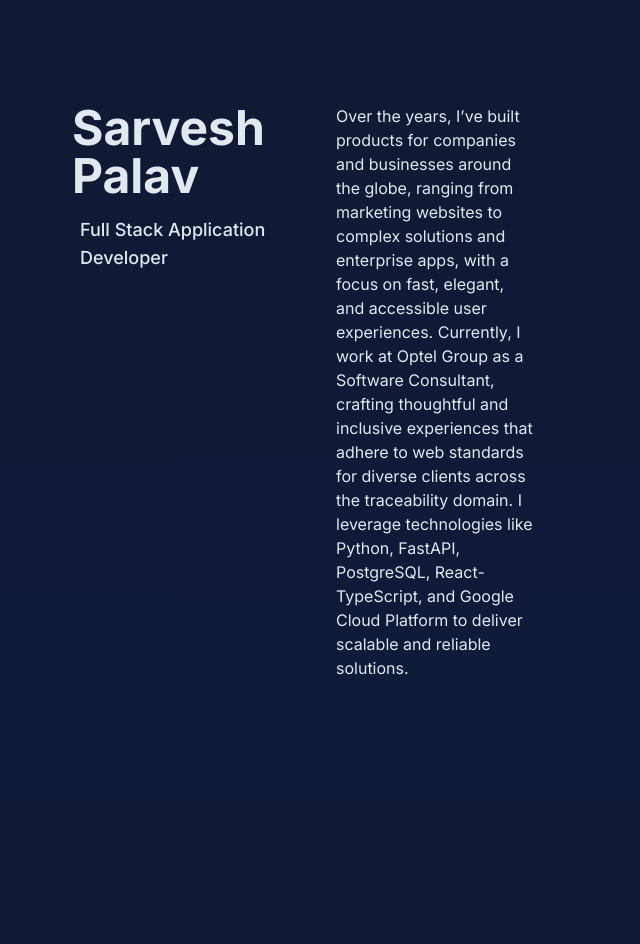
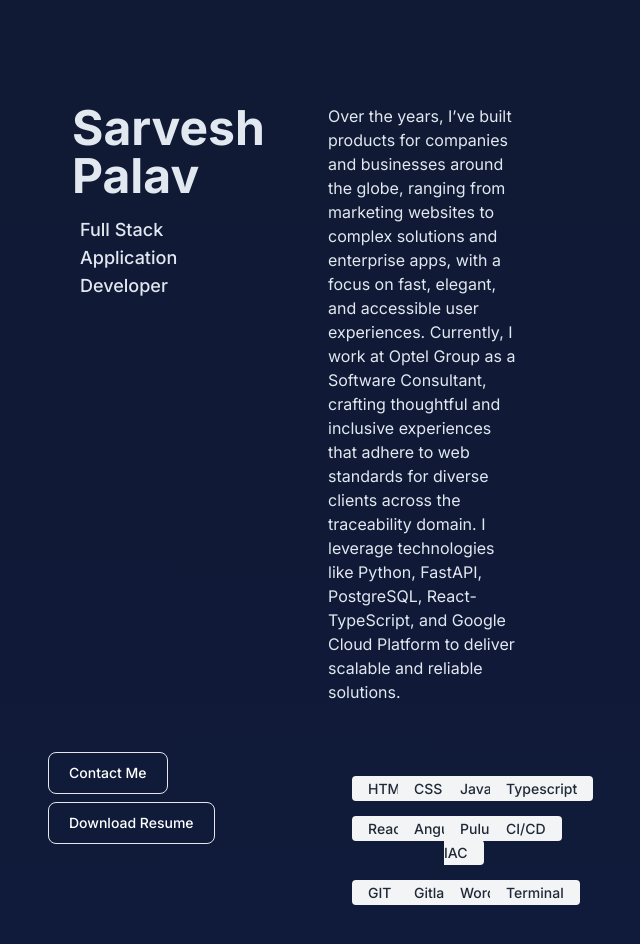
Before and after one commit to sarveshpalav/personal-portfolio-website, a Next.js app: page / in a window 1280 px wide. Shown: the top 944 px of the page, without its empty margins (336-976 px from the left). Before the commit the page ends 800 px from the top, so only its background shows below. Built offline with nearby package versions, Linux system fonts and the light colour scheme.

Commit message:
feat: implement skill bades and buttons

```diff
--- a/src/app/page.tsx
+++ b/src/app/page.tsx
@@ -1,4 +1,3 @@
-import Image from "next/image";
 
 export default function Home() {
   return (
@@ -15,7 +14,59 @@ export default function Home() {
 Currently, I work at Optel Group as a Software Consultant, crafting thoughtful and inclusive experiences that adhere to web standards for diverse clients across the traceability domain. I leverage technologies like Python, FastAPI, PostgreSQL, React-TypeScript, and Google Cloud Platform to deliver scalable and reliable solutions.
 
         </div>
+
+
+        <div className="grid grid-cols-1 md:grid-cols-2 gap-4 w-full mt-2 md:col-span-3 ">
+        <div className=" mx-4 md:mx-0">
+        <button type="button" className="text-white hover:text-white border border-white-700 hover:bg-white-800 focus:ring-4 focus:outline-none focus:ring-white-300 font-medium rounded-lg text-sm px-5 py-2.5 text-center me-2 mb-2 dark:border-white-500 dark:text-white dark:hover:text-white dark:hover:bg-white-500 dark:focus:ring-white-800">Contact Me</button>
+        <button type="button" className="text-white hover:text-white border border-white-700 hover:bg-white-800 focus:ring-4 focus:outline-none focus:ring-white-300 font-medium rounded-lg text-sm px-5 py-2.5 text-center me-2 mb-2 dark:border-white-500 dark:text-white dark:hover:text-white dark:hover:bg-white-500 dark:focus:ring-white-800">Download Resume</button>
+
         </div>
+        <div className="font-inter p-6 rounded-lg ">
+        <div className="grid grid-cols-2 sm:grid-cols-2 md:grid-cols-3 lg:grid-cols-4 gap-4 w-full px-4">
+  <div>
+    <span className="bg-gray-100 text-gray-800 text-sm font-medium px-4 py-1 rounded dark:bg-gray-700 dark:text-gray-300">HTML</span>
+  </div>
+  <div>
+    <span className="bg-gray-100 text-gray-800 text-sm font-medium px-4 py-1 rounded dark:bg-gray-700 dark:text-gray-300">CSS</span>
+  </div>
+  <div>
+    <span className="bg-gray-100 text-gray-800 text-sm font-medium px-4 py-1 rounded dark:bg-gray-700 dark:text-gray-300">Javascript</span>
+  </div>
+  <div>
+    <span className="bg-gray-100 text-gray-800 text-sm font-medium px-4 py-1 rounded dark:bg-gray-700 dark:text-gray-300">Typescript</span>
+  </div>
+  <div>
+    <span className="bg-gray-100 text-gray-800 text-sm font-medium px-4 py-1 rounded dark:bg-gray-700 dark:text-gray-300">React</span>
+  </div>
+  <div>
+    <span className="bg-gray-100 text-gray-800 text-sm font-medium px-4 py-1 rounded dark:bg-gray-700 dark:text-gray-300">Angular</span>
+  </div>
+  <div>
+    <span className="bg-gray-100 text-gray-800 text-sm font-medium px-4 py-1 rounded dark:bg-gray-700 dark:text-gray-300">Pulumi IAC</span>
+  </div>
+  <div>
+    <span className="bg-gray-100 text-gray-800 text-sm font-medium px-4 py-1 rounded dark:bg-gray-700 dark:text-gray-300">CI/CD</span>
+  </div>
+  <div>
+    <span className="bg-gray-100 text-gray-800 text-sm font-medium px-4 py-1 rounded dark:bg-gray-700 dark:text-gray-300">GIT</span>
+  </div>
+  <div>
+    <span className="bg-gray-100 text-gray-800 text-sm font-medium px-4 py-1 rounded dark:bg-gray-700 dark:text-gray-300">Gitlab</span>
+  </div>
+  <div>
+    <span className="bg-gray-100 text-gray-800 text-sm font-medium px-4 py-1 rounded dark:bg-gray-700 dark:text-gray-300">Wordpress</span>
+  </div>
+  <div>
+    <span className="bg-gray-100 text-gray-800 text-sm font-medium px-4 py-1 rounded dark:bg-gray-700 dark:text-gray-300">Terminal</span>
+  </div>
+</div>
+
+
+        </div>
+        </div>
+        </div>
+
     </main>
   );
 }
```
